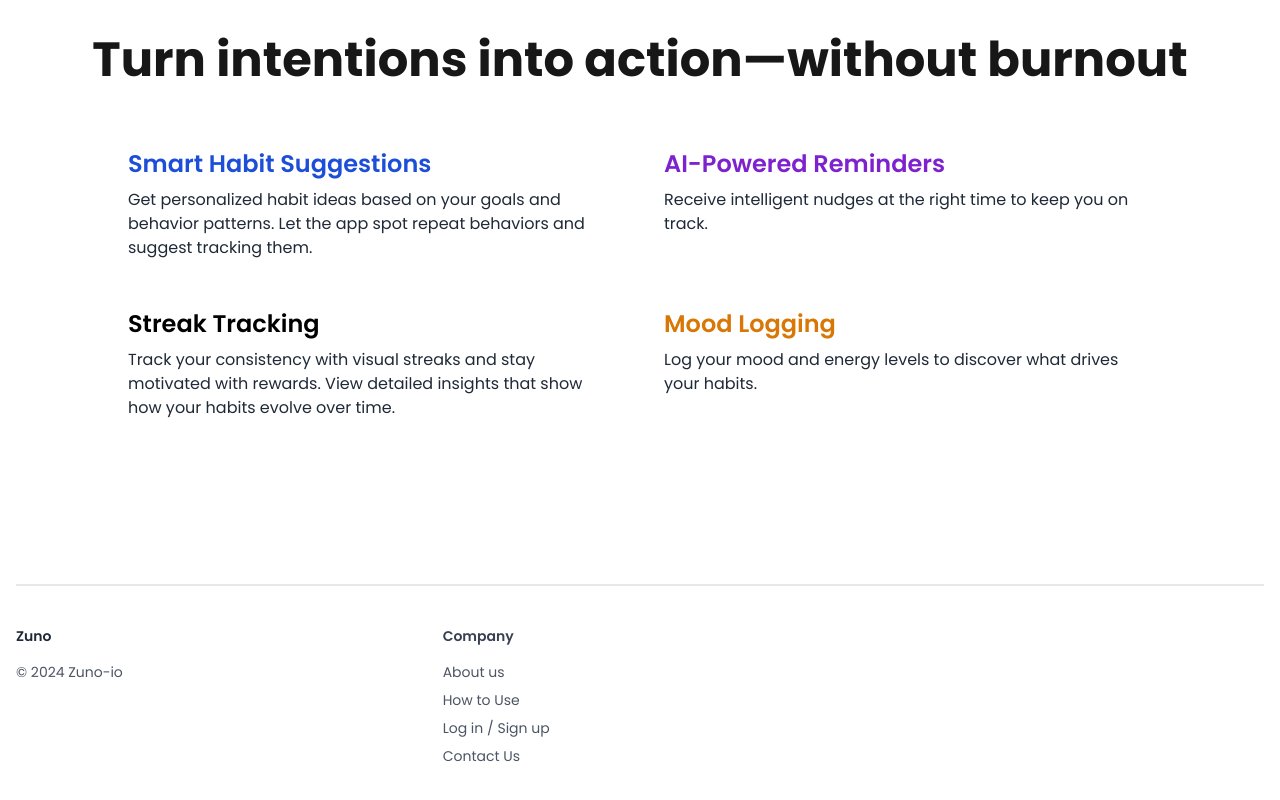
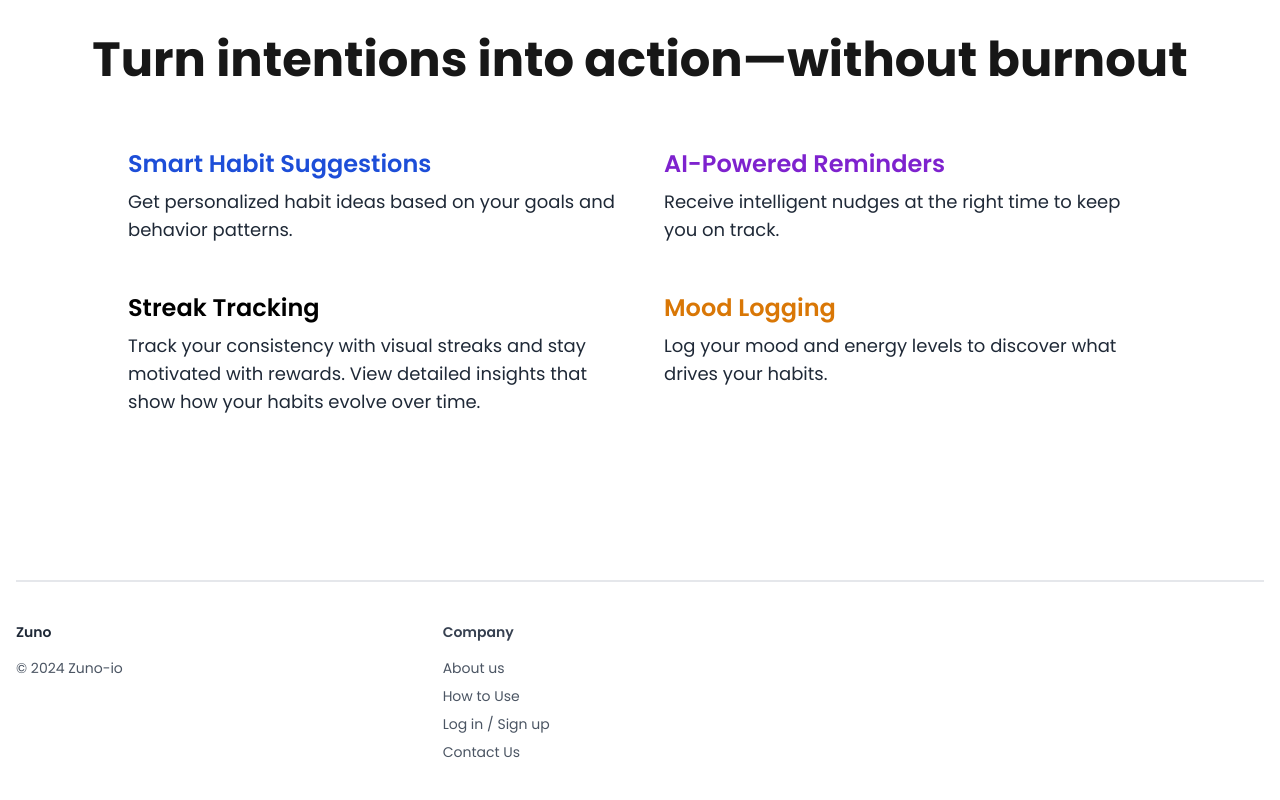
Before and after one commit to gyimadu/habit-tracker, a Next.js app: page / in a window 1280 px wide. Shown: the part 1009-1809 px from the top of the page. Built offline with nearby package versions, Linux system fonts and the light colour scheme.

Commit message:
updated feature descriptions

```diff
--- a/src/app/page.tsx
+++ b/src/app/page.tsx
@@ -136,28 +136,28 @@ export default function Home() {
           <div className="grid grid-cols-1 md:grid-cols-2 gap-12 max-w-5xl mx-auto">
             <div className="space-y-2">
               <h3 className="text-2xl font-semibold text-blue-700">Smart Habit Suggestions</h3>
-              <p className="text-gray-800">
-                Get personalized habit ideas based on your goals and behavior patterns. Let the app spot repeat behaviors and suggest tracking them.
+              <p className="text-gray-800 text-lg">
+                Get personalized habit ideas based on your goals and behavior patterns.
               </p>
             </div>
 
             <div className="space-y-2">
               <h3 className="text-2xl font-semibold text-purple-700">AI-Powered Reminders</h3>
-              <p className="text-gray-800">
+              <p className="text-gray-800 text-lg">
                 Receive intelligent nudges at the right time to keep you on track.
               </p>
             </div>
 
             <div className="space-y-2">
               <h3 className="text-2xl font-semibold text-black">Streak Tracking</h3>
-              <p className="text-gray-800">
+              <p className="text-gray-800 text-lg">
                 Track your consistency with visual streaks and stay motivated with rewards. View detailed insights that show how your habits evolve over time.
               </p>
             </div>
 
             <div className="space-y-2">
               <h3 className="text-2xl font-semibold text-amber-600">Mood Logging</h3>
-              <p className="text-gray-800">
+              <p className="text-gray-800 text-lg">
                 Log your mood and energy levels to discover what drives your habits.
               </p>
             </div>
```
